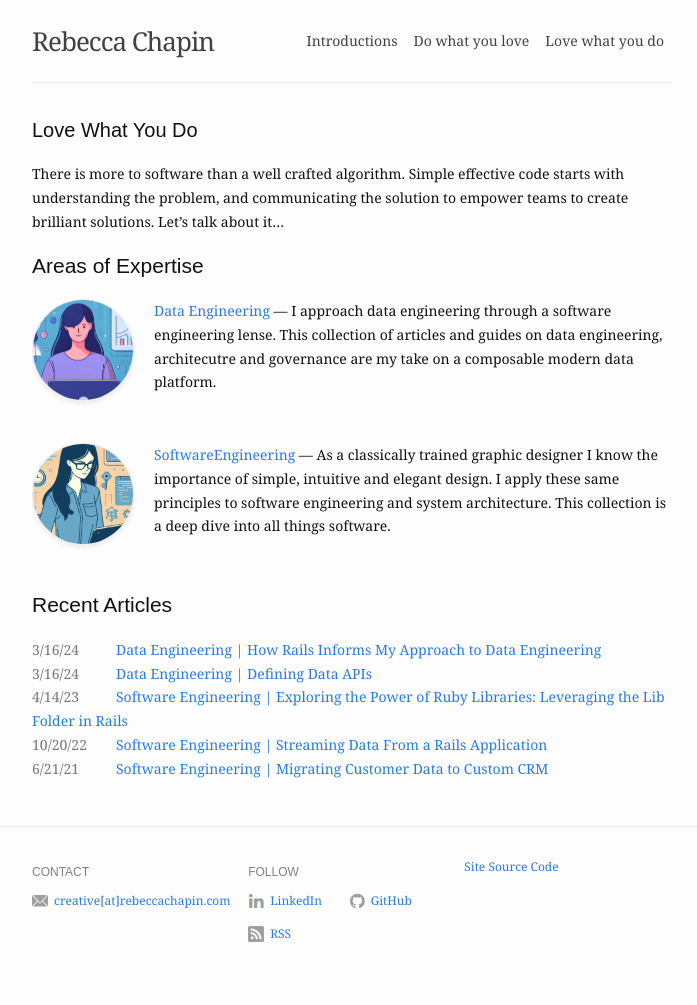
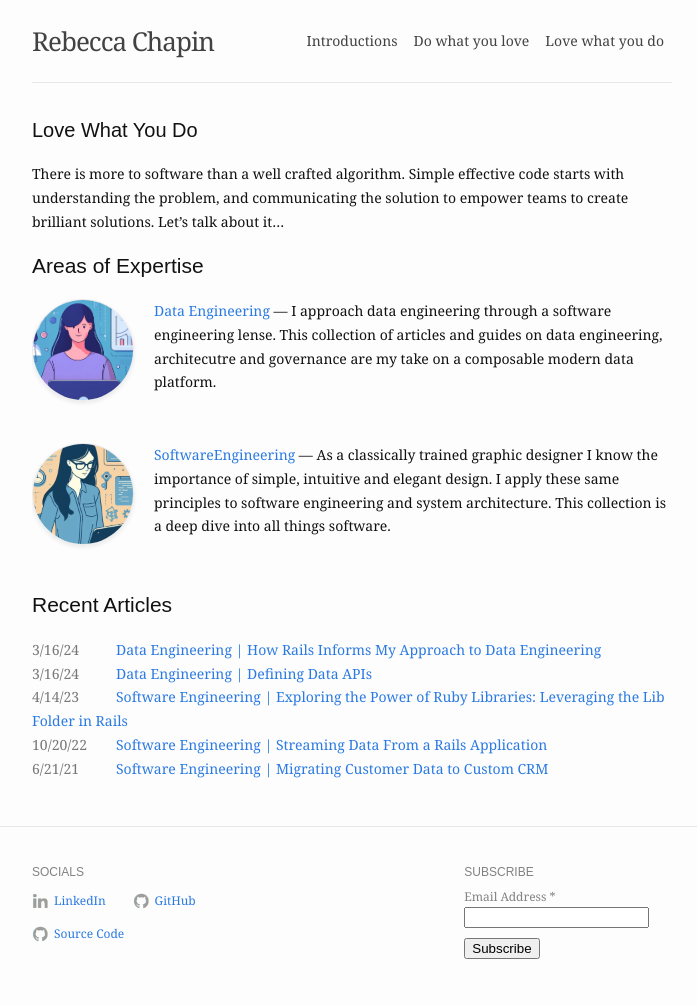
Before and after one commit to rubyDoomsday/rubydoomsday.github.io, a Jekyll site: the page built from work.markdown, in a window 1280 px wide. Shown: the whole page, without its empty margins (288-985 px from the left). Built offline with Jekyll 4.4.1, drawn with Linux system fonts in a browser that asks for light colours; comment, search, counter and statistics services are not loaded.

Commit message:
adding subscription

```diff
--- a/_config.yml
+++ b/_config.yml
@@ -39,11 +39,6 @@ header:
       slug: /work
 
 footer:
-  contact:
-    - name: Email
-      value: creative[at]rebeccachapin.com
-      link: mailto:creative@rebeccachapin.com
-
   follow:
     # - name: Twitter
     #   link: http://twitter.com/YourTwitterUsername
@@ -52,8 +47,8 @@ footer:
       link: https://www.linkedin.com/in/rebeccachapin/
     - name: GitHub
       link: http://github.com/rubyDoomsday
-    - name: RSS
-      link: /feed.xml
+    - name: Source Code
+      link: https://github.com/rubyDoomsday/rubydoomsday.github.io
 
 
 # Exclude from processing.
--- a/_includes/footer.html
+++ b/_includes/footer.html
@@ -2,33 +2,8 @@
   <div class="wrapper">
     <div class="footer-col-wrapper">
       <div class="footer-col footer-col-1">
-        <h4>CONTACT</h4>
-
-        <div class="social-links">
-          {% for contact in site.footer.contact %}
-            <div class="social-link contact-links">
-
-              {% assign contact_icon_path = "/assets/img/icons/" | append: contact.name | downcase | append: ".png" | absolute_url %}
-              <img
-                src="{{ contact_icon_path }}"
-                alt="{{ contact.name | downcase }}"
-              />
-              <a href="{{ contact.link }}" id="{{ contact.name | downcase }}-link">
-                {% if contact.value and contact.value != "" and contact.value != nil %}
-                  {{ contact.value }}
-                {% else %}
-                  {{ contact.name }}
-                {% endif %}
-              </a>
-            </div>
-
-          {% endfor %}
-        </div>
-      </div>
-
-      <div class="footer-col footer-col-2">
         {% if site.footer.follow and site.footer.follow.size > 0 %}
-          <h4>FOLLOW</h4>
+          <h4>SOCIALS</h4>
 
           <div class="social-links follow-links">
             {% for follow in site.footer.follow %}
@@ -53,10 +28,13 @@
         {% endif %}
       </div>
 
+      <div class="footer-col footer-col-2"></div>
+
       <div class="footer-col footer-col-3">
-        <p>
-          <a href="https://github.com/rubyDoomsday/rubydoomsday.github.io" target="_blank">Site Source Code</a>
-        </p>
+          <h4>SUBSCRIBE</h4>
+          <div>
+            {% include signup.html %}
+          </div>
       </div>
     </div>
   </div>
--- /dev/null
+++ b/_includes/signup.html
@@ -0,0 +1,23 @@
+<div id="mc_embed_shell">
+  <div>
+      <form action="https://rebeccachapin.us22.list-manage.com/subscribe/post?u=e37bc6532c756fb824f74baef&amp;id=32a25c1c75&amp;f_id=00e9d2e1f0" method="post" id="mc-embedded-subscribe-form" name="mc-embedded-subscribe-form" class="validate" target="_blank">
+          <div id="mc_embed_signup_scroll">
+              <div class="mc-field-group"><label for="mce-EMAIL">Email Address <span class="asterisk">*</span></label><input type="email" name="EMAIL" class="required email" id="mce-EMAIL" required="" value=""></div>
+          <div id="mce-responses" class="clear foot">
+              <div class="response" id="mce-error-response" style="display: none;"></div>
+              <div class="response" id="mce-success-response" style="display: none;"></div>
+          </div>
+          <div aria-hidden="true" style="position: absolute; left: -5000px;">
+              /* real people should not fill this in and expect good things - do not remove this or risk form bot signups */
+              <input type="text" name="b_e37bc6532c756fb824f74baef_32a25c1c75" tabindex="-1" value="">
+          </div>
+          <div>
+              <input style="margin-top:10px" type="submit" name="subscribe" id="mc-embedded-subscribe" class="button" value="Subscribe">
+          </div>
+      </div>
+      </form>
+  </div>
+
+  <script type="text/javascript" src="//s3.amazonaws.com/downloads.mailchimp.com/js/mc-validate.js"></script>
+  <script type="text/javascript">(function($) {window.fnames = new Array(); window.ftypes = new Array();fnames[0]='EMAIL';ftypes[0]='email';fnames[1]='FNAME';ftypes[1]='text';fnames[2]='LNAME';ftypes[2]='text';fnames[3]='ADDRESS';ftypes[3]='address';fnames[4]='PHONE';ftypes[4]='phone';fnames[5]='BIRTHDAY';ftypes[5]='birthday';}(jQuery));var $mcj = jQuery.noConflict(true);</script>
+</div>
--- a/_sass/_site.scss
+++ b/_sass/_site.scss
@@ -49,4 +49,5 @@
       line-height: 38px;
     }
   }
+
 }
```
Also changed, not shown: assets/img/icons/dribbble.png (deleted), assets/img/icons/keybase.png (deleted), assets/img/icons/source code.png (added), assets/img/icons/wechat.png (deleted), assets/img/icons/weibo.png (deleted).
